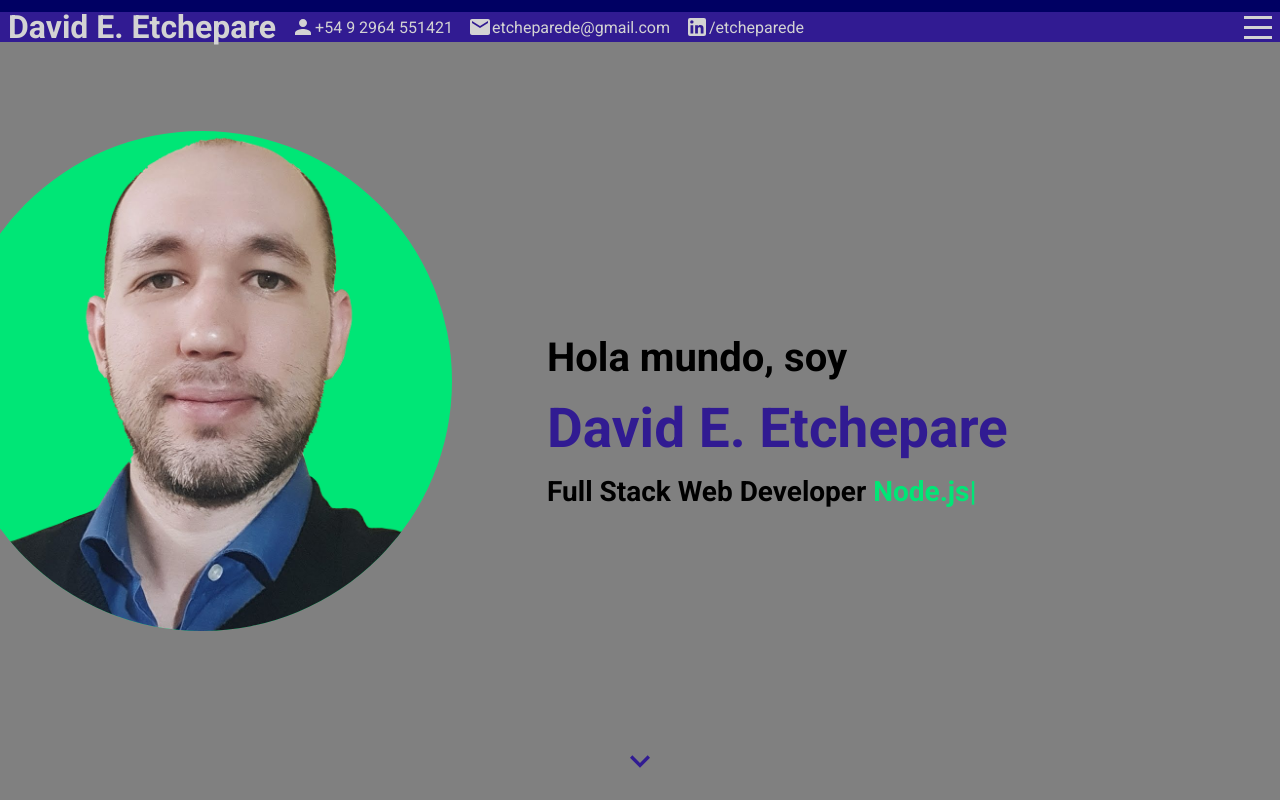
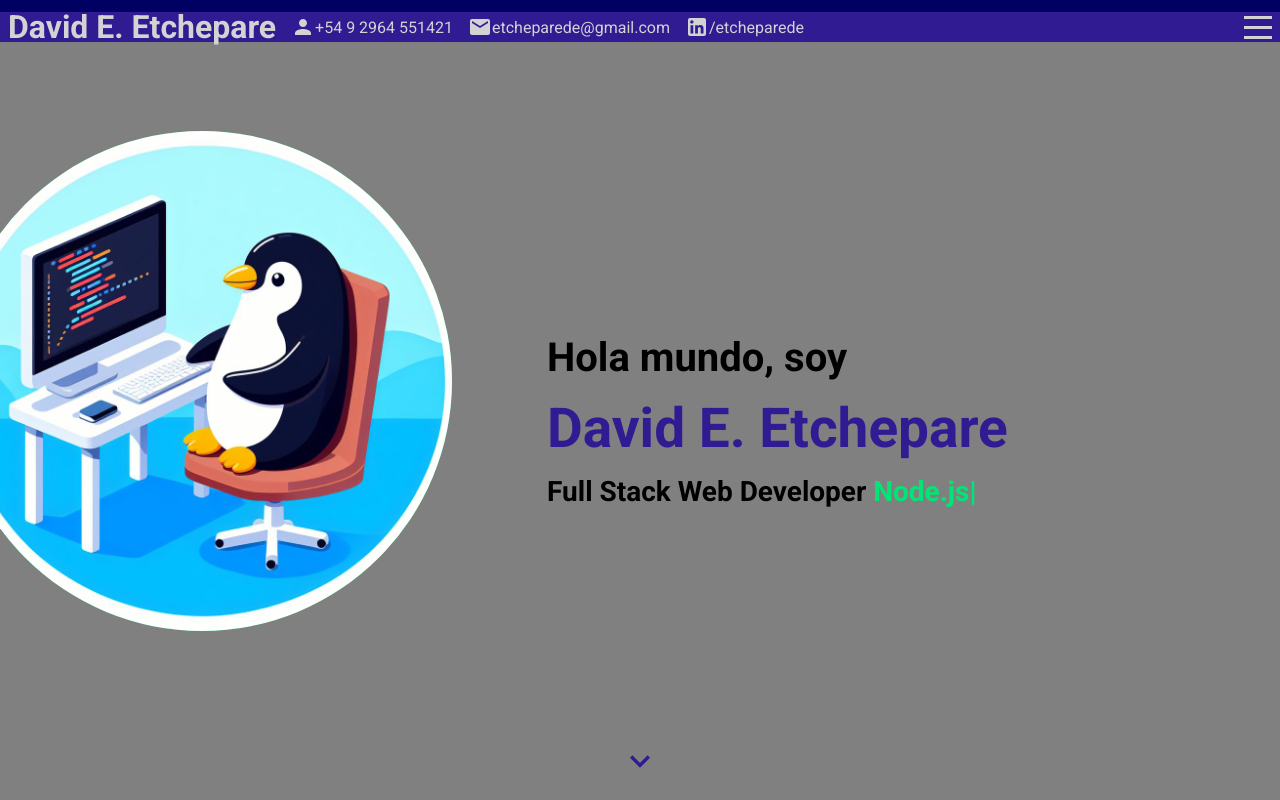
Before and after one commit to etchepared/Portfolio, a React (Create React App) app: page / in a window 1280 px wide. Built offline with nearby package versions, Linux system fonts and the light colour scheme.

Commit message:
style: add new image to intro page

```diff
--- a/src/components/intro/Intro.jsx
+++ b/src/components/intro/Intro.jsx
@@ -18,7 +18,8 @@ export default function Intro() {
     <div className="intro" id="intro">
       <div className="left">
         <div className="imgContainer">
-          <img src="assets/miFoto.png" alt="David E. Etchepare" />
+          <img src="assets/penguin.jpg" alt="David Developer" />
+          {/* <img src="assets/miFoto.png" alt="David E. Etchepare" /> */}
         </div>
       </div>
       <div className="right">
```
Also changed, not shown: public/assets/penguin.jpg (added).
